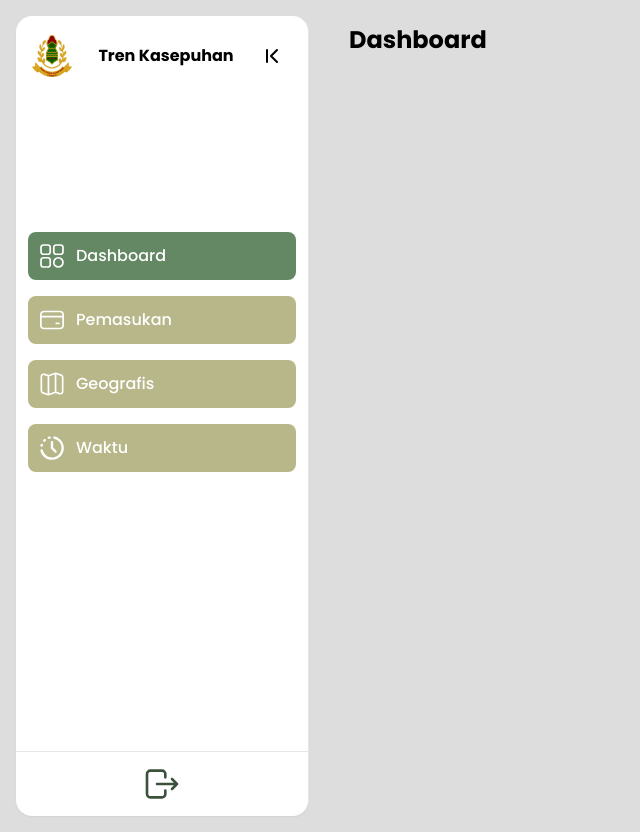
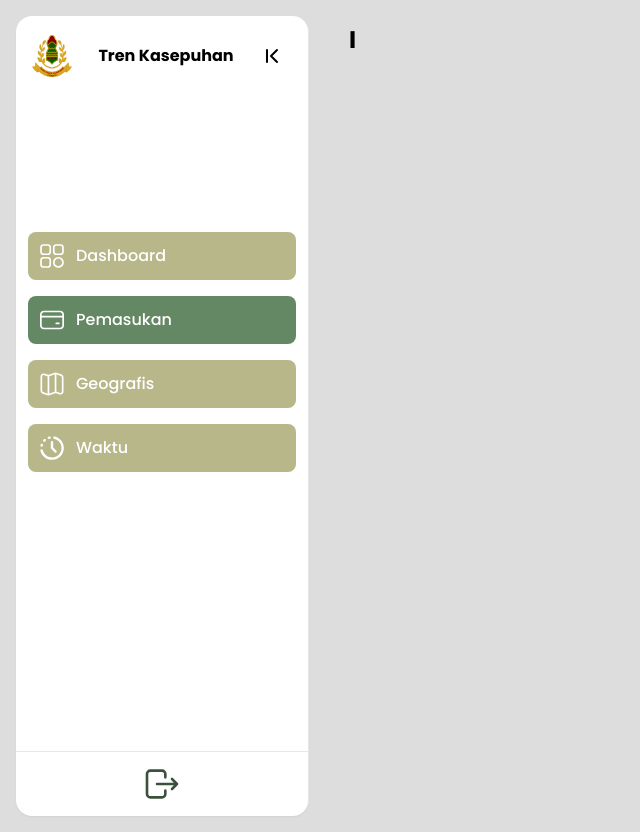
Before and after one commit to mhdanandaa/visualisasi-data, a React (Vite) app: page /income in a window 1280 px wide. Shown: the whole page, without its empty margins (0-640 px from the left). Built offline with nearby package versions, Linux system fonts and the light colour scheme.

Commit message:
Membuat Fungsi Sidebar

```diff
--- a/src/App.jsx
+++ b/src/App.jsx
@@ -1,14 +1,12 @@
 import React from "react";
 import SidebarFrame from "./components/SidebarFrame";
+import AllRouting from "./components/AllRouting";
 
 function App() {
   return (
-    <div className="flex">
-      <SidebarFrame />
-      <main className="flex-1 p-6">
-        <h1 className="text-2xl font-bold">Dashboard</h1>
-      </main>
-    </div>
+    <>
+      <AllRouting />
+    </>
   );
 }
 
--- /dev/null
+++ b/src/components/AllRouting.jsx
@@ -0,0 +1,19 @@
+import React from "react";
+import { Route, Routes } from "react-router-dom";
+import HomePage from "../pages/home/homePage";
+import GeographyPage from "../pages/geography/geographyPage";
+import TimePage from "../pages/time/timePage";
+import IncomePage from "../pages/income/incomePage";
+
+const AllRouting = () => {
+  return (
+    <Routes>
+      <Route path="/" element={<HomePage />} />
+      <Route path="/geography" element={<GeographyPage />} />
+      <Route path="/time" element={<TimePage />} />
+      <Route path="/income" element={<IncomePage />} />
+    </Routes>
+  );
+};
+
+export default AllRouting;
--- a/src/components/SidebarFrame.jsx
+++ b/src/components/SidebarFrame.jsx
@@ -13,19 +13,22 @@ const SidebarFrame = () => {
         <SidebarItem
           icon={<img src={homeIcon} className="w-6 h-6" />}
           text="Dashboard"
-        active
+          to="/"
         />
         <SidebarItem
           icon={<img src={paymentIcon} className="w-6 h-6" />}
           text="Pemasukan"
+          to="/income"
         />
         <SidebarItem
           icon={<img src={mapIcon} className="w-6 h-6" />}
           text="Geografis"
+          to="/geography"
         />
         <SidebarItem
           icon={<img src={timetIcon} className="w-6 h-6" />}
           text="Waktu"
+          to="/time"
         />
     </Sidebar>
   );
--- a/src/components/SidebarItem.jsx
+++ b/src/components/SidebarItem.jsx
@@ -1,23 +1,27 @@
 import { useContext } from "react";
+import { NavLink } from "react-router-dom";
 import { SidebarContext } from "./Sidebar";
 
-// const SidebarContext = createContext();
-const SidebarItem = ({ icon, text, active }) => {
+const SidebarItem = ({ icon, text, to }) => {
   const { expanded } = useContext(SidebarContext);
+
   return (
-    <li
-      className={`relative flex items-center py-3 px-3 my-4 font-medium rounded-lg cursor-pointer transition-colors group
+    <NavLink
+      to={to}
+      className={({ isActive }) =>
+        `relative flex items-center py-3 px-3 my-4 font-medium rounded-lg cursor-pointer transition-colors group
         ${
-          active
-            ? "bg-green-muda text-white"
-            : "bg-kuning-emas text-white hover:bg-green-muda"
-        }`}
+          isActive
+            ? "bg-green-muda text-white" // Saat link aktif
+            : "bg-kuning-emas text-white hover:bg-green-muda" // Saat link tidak aktif
+        }`
+      }
     >
       {icon}
       <span
-        className={`overflow-hidden transition-all
-        ${expanded ? "w-52 ml-3" : "w-0"}
-        `}
+        className={`overflow-hidden transition-all ${
+          expanded ? "w-52 ml-3" : "w-0"
+        }`}
       >
         {text}
       </span>
@@ -25,16 +29,16 @@ const SidebarItem = ({ icon, text, active }) => {
       {!expanded && (
         <div
           className={`
-        absolute left-full rounded-md px-2 py-1 ml-6
-        bg-green-muda text-white text-sm
-        invisible opacity-20 -translate-x-3 transition-all
-        group-hover:visible group-hover:opacity-100 group-hover:translate-x-0
-        `}
+            absolute left-full rounded-md px-2 py-1 ml-6
+            bg-green-muda text-white text-sm
+            invisible opacity-20 -translate-x-3 transition-all
+            group-hover:visible group-hover:opacity-100 group-hover:translate-x-0
+          `}
         >
           {text}
         </div>
       )}
-    </li>
+    </NavLink>
   );
 };
 
--- a/src/main.jsx
+++ b/src/main.jsx
@@ -1,11 +1,14 @@
 import { StrictMode } from "react";
 import { createRoot } from "react-dom/client";
+import { BrowserRouter } from "react-router-dom";
 import "./index.css";
 import App from "./App.jsx";
 import "@fontsource/poppins";
 
 createRoot(document.getElementById("root")).render(
   <StrictMode>
-    <App />
+    <BrowserRouter>
+      <App />
+    </BrowserRouter>
   </StrictMode>
 );
--- /dev/null
+++ b/src/pages/geography/GeographyPage.jsx
@@ -0,0 +1,15 @@
+import React from "react";
+import SidebarFrame from "../../components/SidebarFrame";
+
+const GeographyPage = () => {
+  return (
+    <div className="flex">
+      <SidebarFrame />
+      <main className="flex-1 p-6">
+        <h1 className="text-2xl font-bold">g</h1>
+      </main>
+    </div>
+  );
+};
+
+export default GeographyPage;
--- /dev/null
+++ b/src/pages/home/HomePage.jsx
@@ -0,0 +1,16 @@
+import React from 'react'
+import SidebarFrame from '../../components/SidebarFrame'
+
+
+const HomePage = () => {
+  return (
+    <div className="flex">
+      <SidebarFrame />
+      <main className="flex-1 p-6">
+        <h1 className="text-2xl font-bold">Dashboard</h1>
+      </main>
+    </div>
+  )
+}
+
+export default HomePage
--- /dev/null
+++ b/src/pages/income/IncomePage.jsx
@@ -0,0 +1,16 @@
+import React from 'react'
+import SidebarFrame from '../../components/SidebarFrame'
+
+
+const IncomePage = () => {
+  return (
+    <div className="flex">
+      <SidebarFrame />
+      <main className="flex-1 p-6">
+        <h1 className="text-2xl font-bold">I</h1>
+      </main>
+    </div>
+  )
+}
+
+export default IncomePage
--- /dev/null
+++ b/src/pages/time/TimePage.jsx
@@ -0,0 +1,15 @@
+import React from 'react'
+import SidebarFrame from '../../components/SidebarFrame'
+
+const TimePage = () => {
+  return (
+    <div className="flex">
+      <SidebarFrame />
+      <main className="flex-1 p-6">
+        <h1 className="text-2xl font-bold">T</h1>
+      </main>
+    </div>
+  )
+}
+
+export default TimePage
```
Also changed, not shown: src/pages/login/LoginPage.jsx (renamed from src/login/LoginPage.jsx). Lines whose indentation alone changed are shown as unchanged.
